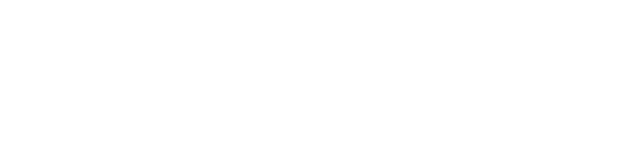
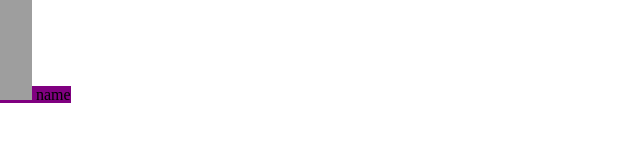
Before and after one commit to korgong/preview, a website: page index.html in a window 1280 px wide. Shown: the whole page, without its empty margins (0-640 px from the left). Drawn offline with Linux system fonts and the light colour scheme; grey boxes are pictures that could not be loaded.

Commit message:
update template

```diff
--- a/index.html
+++ b/index.html
@@ -8,13 +8,31 @@
     <link rel="stylesheet" href="index.css">
     <script src="./libs/jquery-3.3.1.js"></script>
     <style>
-
+        .dropdown-appearance {
+            background: purple;
+        }
+        .avatar {
+            width: 32px;
+            display: inline-block;
+            height: 100px;
+        }
+        img {
+            display: block;
+            width: 100%;
+            height: 100%;
+            object-fit: cover;
+        }
     </style>
 </head>
 <body>
+<span class="app">
+    <span class='dropdown-appearance'>
+      <span class='avatar'><img src='https://zos.alipayobjects.com/rmsportal/ODTLcjxAfvqbxHnVXCYX.png'/></span>
+      <span className='user-name'>name</span>
+    </span></span>
 <script src="index.js"></script>
 <script>
-
+    console.log('hello');
 </script>
 </body>
 </html>
```
